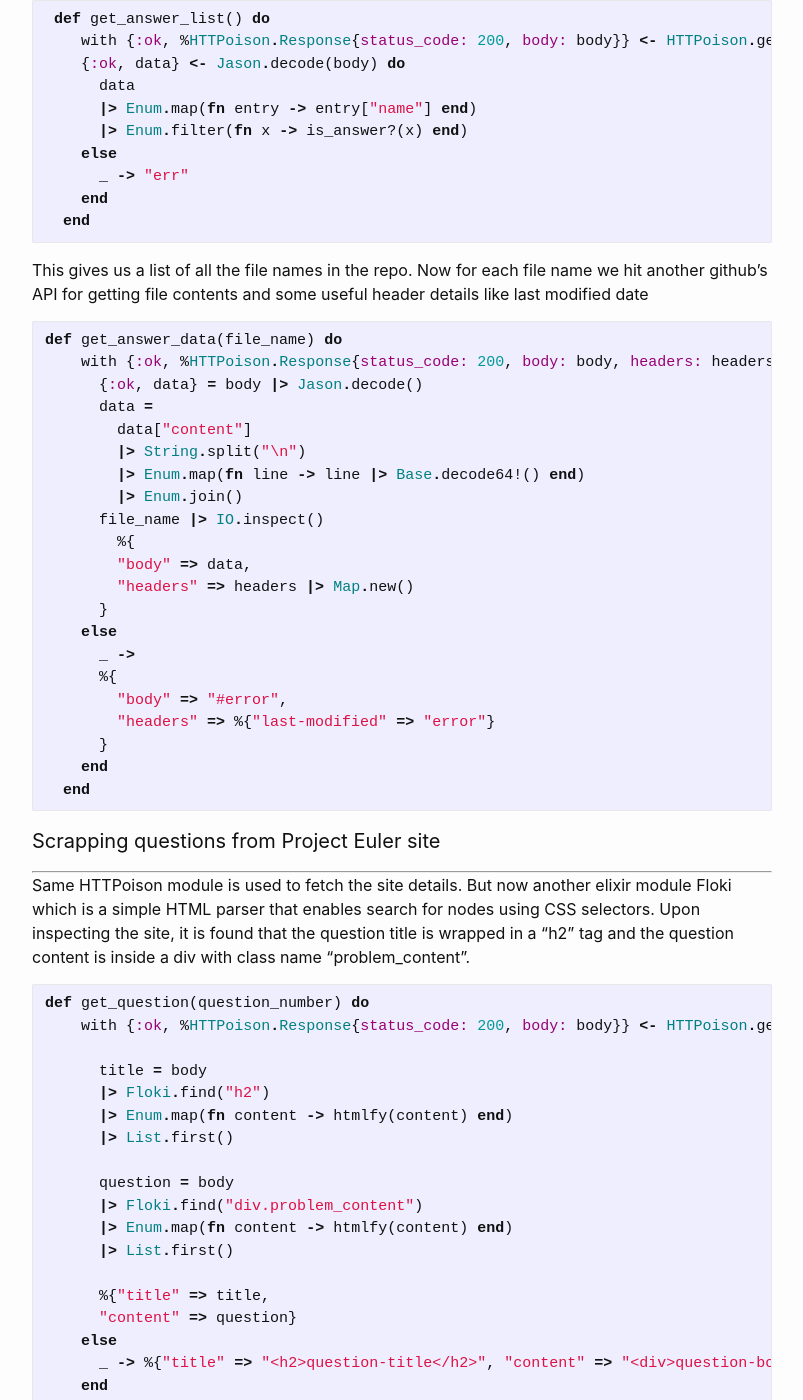
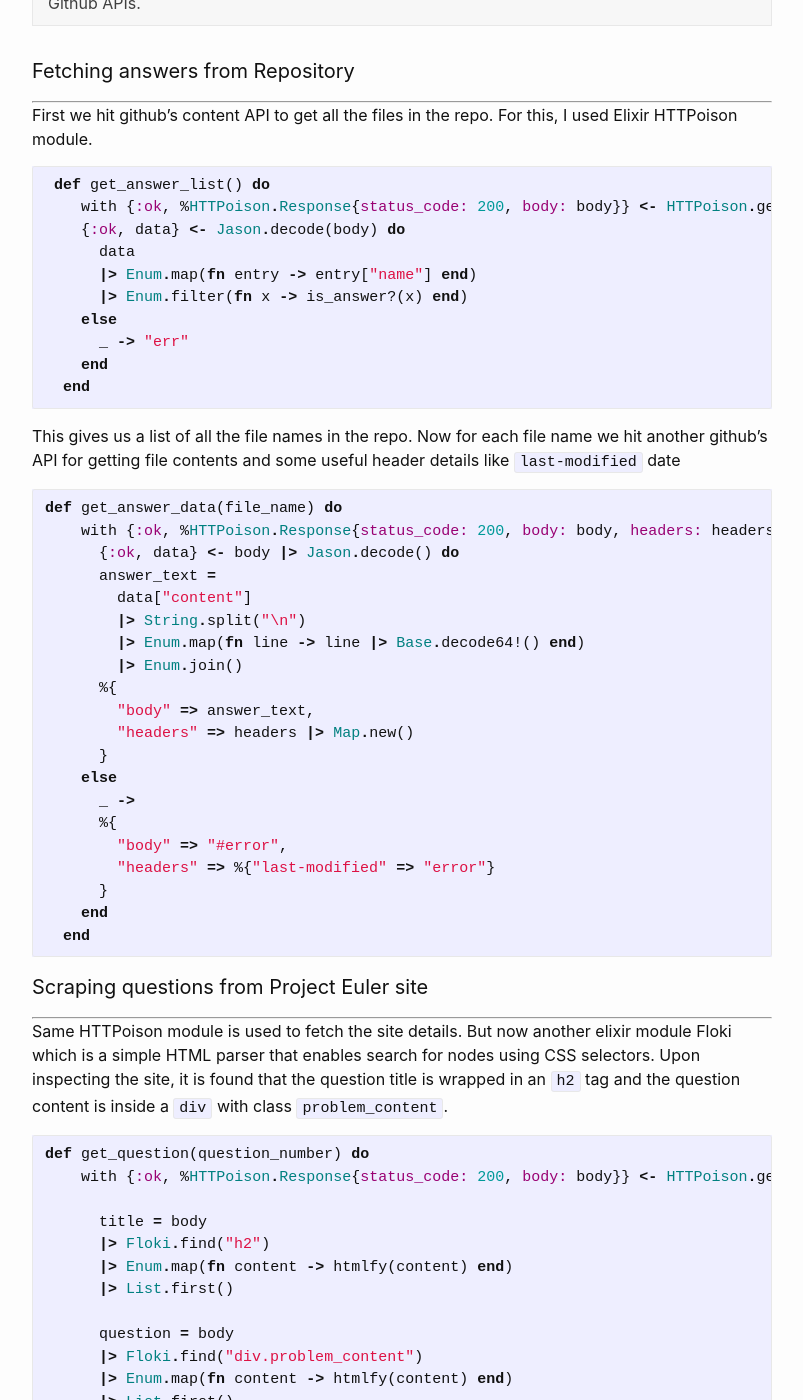
Before and after one commit to ghostdsb/ghostdsb.github.io, a Jekyll site: the page built from projects/_posts/2020-12-26-ex-scapper.md, in a window 1280 px wide and 1400 px high, scrolled down 403 px. Shown: the whole window, without its empty margins (238-1041 px from the left). Built offline with Jekyll 4.4.1, drawn with Linux system fonts in a browser that asks for light colours; some of the changed text lies outside the part shown.

Commit message:
comments

````diff
--- a/projects/_posts/2020-12-26-ex-scapper.md
+++ b/projects/_posts/2020-12-26-ex-scapper.md
@@ -1,12 +1,18 @@
 ---
 layout: post
-title:  "Ex Scapper"
+title:  "Ex Scaper"
 date:   2020-12-26 13:28:13 +0530
 category: Project
 permalink: "projects/exscapper"
 ---
 
 ### Elixir module that looked for answered questions in a github [repo](https://github.com/ghostdsb/ProjectEuler) and scrapped project euler [site](https://projecteuler.net/archives) for their questions.
+
+#### This project is done to teach self about
+
+| - |
+| Webscraping in Elixir|
+| Github APIs.|
 
 #### Fetching answers from Repository
 ---
@@ -26,20 +32,19 @@
   end
 ```
 
-This gives us a list of all the file names in the repo. Now for each file name we hit another github's API for getting file contents and some useful header details like last modified date
+This gives us a list of all the file names in the repo. Now for each file name we hit another github's API for getting file contents and some useful header details like ```last-modified``` date
 
 ```elixir
 def get_answer_data(file_name) do
-    with {:ok, %HTTPoison.Response{status_code: 200, body: body, headers: headers}} <- HTTPoison.get("https://api.github.com/repos/ghostdsb/ProjectEuler/contents/"<>file_name<>"?ref=master") do
-      {:ok, data} = body |> Jason.decode()
-      data =
+    with {:ok, %HTTPoison.Response{status_code: 200, body: body, headers: headers}} <- HTTPoison.get("https://api.github.com/repos/ghostdsb/ProjectEuler/contents/"<>file_name<>"?ref=master"),
+      {:ok, data} <- body |> Jason.decode() do
+      answer_text =
         data["content"]
         |> String.split("\n")
         |> Enum.map(fn line -> line |> Base.decode64!() end)
         |> Enum.join()
-      file_name |> IO.inspect()
-        %{
-        "body" => data,
+      %{
+        "body" => answer_text,
         "headers" => headers |> Map.new()
       }
     else
@@ -52,10 +57,10 @@
   end
 ```
 
-#### Scrapping questions from Project Euler site
+#### Scraping questions from Project Euler site
 ---
 
-Same HTTPoison module is used to fetch the site details. But now another elixir module Floki which is a simple HTML parser that enables search for nodes using CSS selectors. Upon inspecting the site, it is found that the question title is wrapped in a "h2" tag and the question content is inside a div with class name "problem_content".
+Same HTTPoison module is used to fetch the site details. But now another elixir module Floki which is a simple HTML parser that enables search for nodes using CSS selectors. Upon inspecting the site, it is found that the question title is wrapped in an ```h2``` tag and the question content is inside a ```div``` with class ```problem_content```.
 
 ```elixir
 def get_question(question_number) do
@@ -79,7 +84,7 @@
   end
 ```
 
-The only issue is Floki returns HTML data as a tuple of {tag_name, attributes, children_nodes_list}
+The only issue is Floki returns HTML data as a tuple of ```{tag_name, attributes, children_nodes_list}```
 
 ```elixir
 iex> {:ok, %HTTPoison.Response{status_code: 200, body: body}} = HTTPoison.get("https://projecteuler.net/problem=001")
````
Also changed, not shown: other parts of projects/_posts/2020-12-26-ex-scapper.md (+4 -1 lines), euler/index.md (+1 -1 lines), 2 other files.
